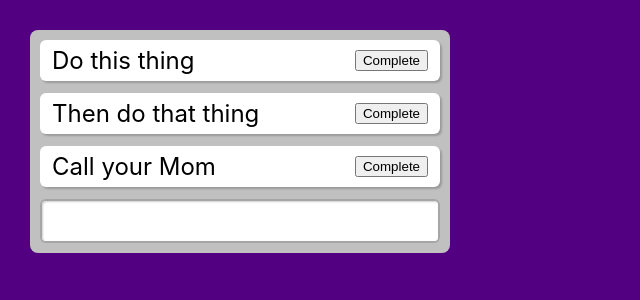
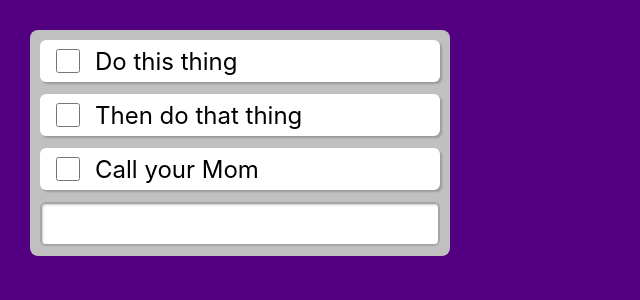
Before and after one commit to SturmB/react-todo, a React (Create React App) app: page / in a window 1280 px wide. Shown: the top 300 px of the page, without its empty margins (0-640 px from the left). Built offline with nearby package versions, Linux system fonts and the light colour scheme.

Commit message:
💄 Changes completion to checkbox and makes it reversible

```diff
--- a/src/App.css
+++ b/src/App.css
@@ -18,7 +18,7 @@
   box-shadow: 2px 2px 2px rgba(0, 0, 0, 0.2);
   display: flex;
   font-size: 24px;
-  justify-content: space-between;
+  justify-content: flex-start;
   margin-bottom: 12px;
   padding: 6px 12px;
 }
@@ -40,6 +40,16 @@
   box-shadow: inset 1px 1px 2px rgba(0, 0, 0, 0.2);
 }
 
+.checkbox {
+  display: flex;
+  padding-right: 12px;
+}
+
+input[type=checkbox] {
+  width: 24px;
+  height: 24px;
+}
+
 .buttons {
-  display: flex;
+  justify-content: flex-end;
 }
--- a/src/App.js
+++ b/src/App.js
@@ -7,10 +7,17 @@ function Todo({ todo, index, completeTodo }) {
       className="todo"
       style={{ textDecoration: todo.isCompleted ? "line-through" : "" }}
     >
+      <form className="checkbox">
+        <input
+          type="checkbox"
+          onClick={() => completeTodo(index)}
+          checked={todo.isCompleted}
+        />
+      </form>
       {todo.text}
-      <div className="buttons">
+      {/* <div className="buttons">
         <button onClick={() => completeTodo(index)}>Complete</button>
-      </div>
+      </div> */}
     </div>
   );
 }
@@ -60,7 +67,7 @@ function App() {
 
   const completeTodo = index => {
     const newTodos = [...todos];
-    newTodos[index].isCompleted = true;
+    newTodos[index].isCompleted = !newTodos[index].isCompleted;
     setTodos(newTodos);
   };
 
```
